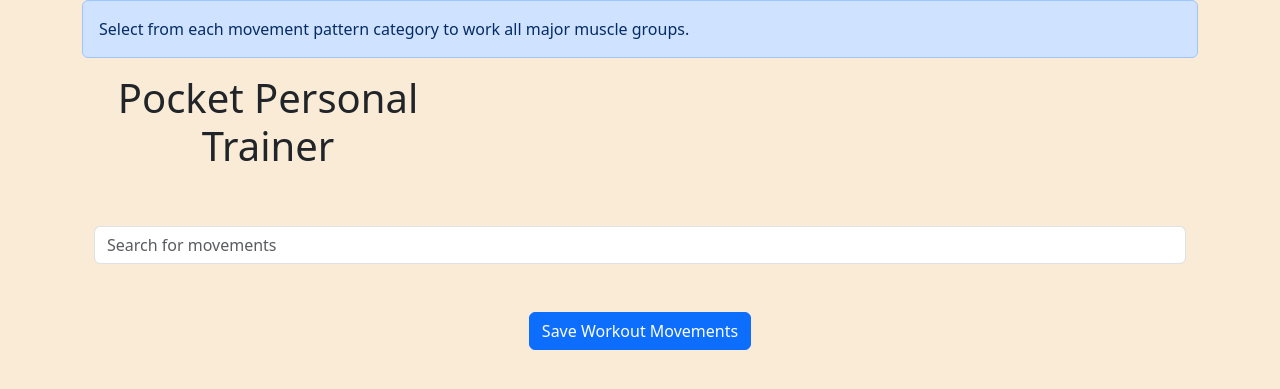
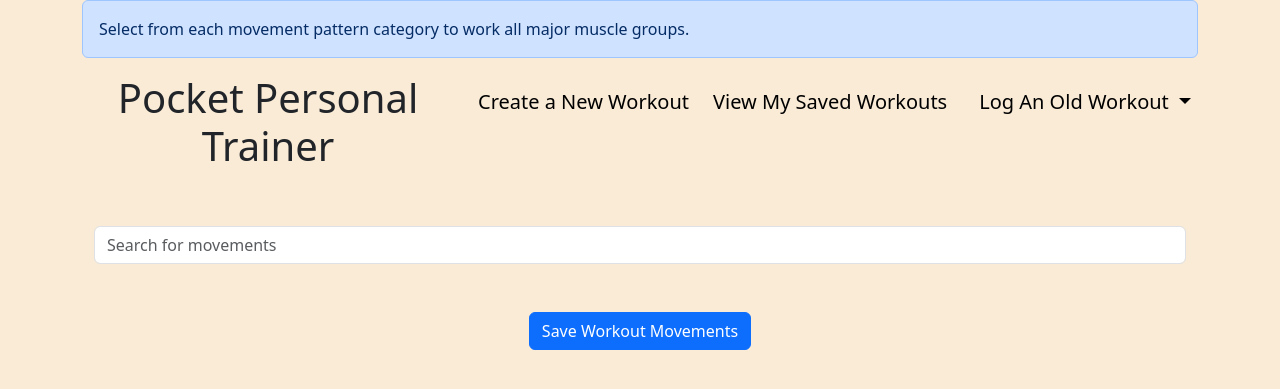
Before and after one commit to mollycstark/Pocket-Personal-Trainer, a Flask app: page /create_workout in a window 1280 px wide. Shown: the top 389 px of the page. Run offline with Flask 2, Linux system fonts and the light colour scheme; the visitor is signed in with stand-in values (Sample User, id 1); data comes from the database, SQL or seed files in the repository; data that the repository does not hold is empty.

Commit message:
added navbar to log completed movements and create workout.

```diff
--- a/templates/create_workout.html
+++ b/templates/create_workout.html
@@ -3,13 +3,41 @@
 
 {% block body %}
 <div class="container text-center">
-  <div class="row align-items-start">
-    <div class="col">
+  <div class="row">
+    <div class="col-4">
       <h1>Pocket Personal Trainer</h1>
     </div>
-    <div class="col">
-    </div>
-    <div class="col">
+    <div class="col-8">
+      <nav class="navbar navbar-expand-lg" style="background-color:antiquewhite">
+        <div class="container-fluid">
+          <!-- <li class="nav-item">
+            <a class="nav-link active" aria-current="page" href="#">Home</a>
+          </li> -->
+          <a class="navbar-brand" href="/body_region">Create a New Workout</a>
+          <button class="navbar-toggler" type="button" data-bs-toggle="collapse" data-bs-target="#navbarSupportedContent" aria-controls="navbarSupportedContent" aria-expanded="false" aria-label="Toggle navigation">
+            <span class="navbar-toggler-icon"></span>
+          </button>
+          <div class="collapse navbar-collapse" id="navbarSupportedContent">
+            <ul class="navbar-nav me-auto mb-2 mb-lg-0">
+              <li class="nav-item">
+                <a class="navbar-brand nav-link" href="/view_workouts">View My Saved Workouts</a>
+              </li>
+
+              <li class="nav-item dropdown">
+                <a class="navbar-brand nav-link dropdown-toggle" href="#" role="button" data-bs-toggle="dropdown" aria-expanded="false">
+                  Log An Old Workout
+                </a>
+                <ul class="dropdown-menu">
+                  <li><a class="dropdown-item" href="/completed_movements">Log Completed Workout Movements</a></li>
+                  <li><a class="dropdown-item" href="/delete_completed_movements">Clear Completed Workout Movements</a></li>
+
+                </ul>
+              </li>
+            </ul>
+
+          </div>
+        </div>
+      </nav>
     </div>
   </div>
 
--- a/templates/navigation.html
+++ b/templates/navigation.html
@@ -43,7 +43,6 @@
     </div>
   </div>
 
-  <div class="row">
     <div class="row row-cols-1 row-cols-md-1 row-cols-lg-1">
       <img src="/static/img/gym.jpg"></img>
     </div>
```
Also changed, not shown: templates/completed_movements.html (+33 -5 lines).
